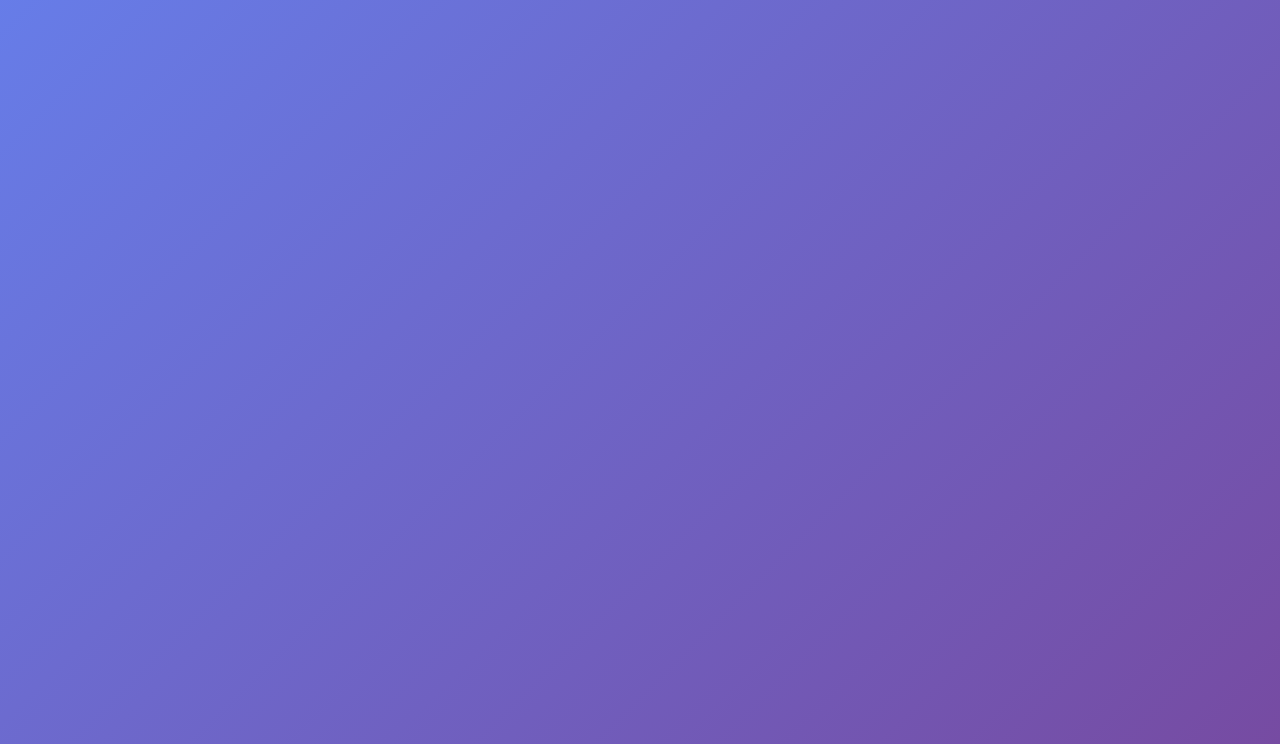
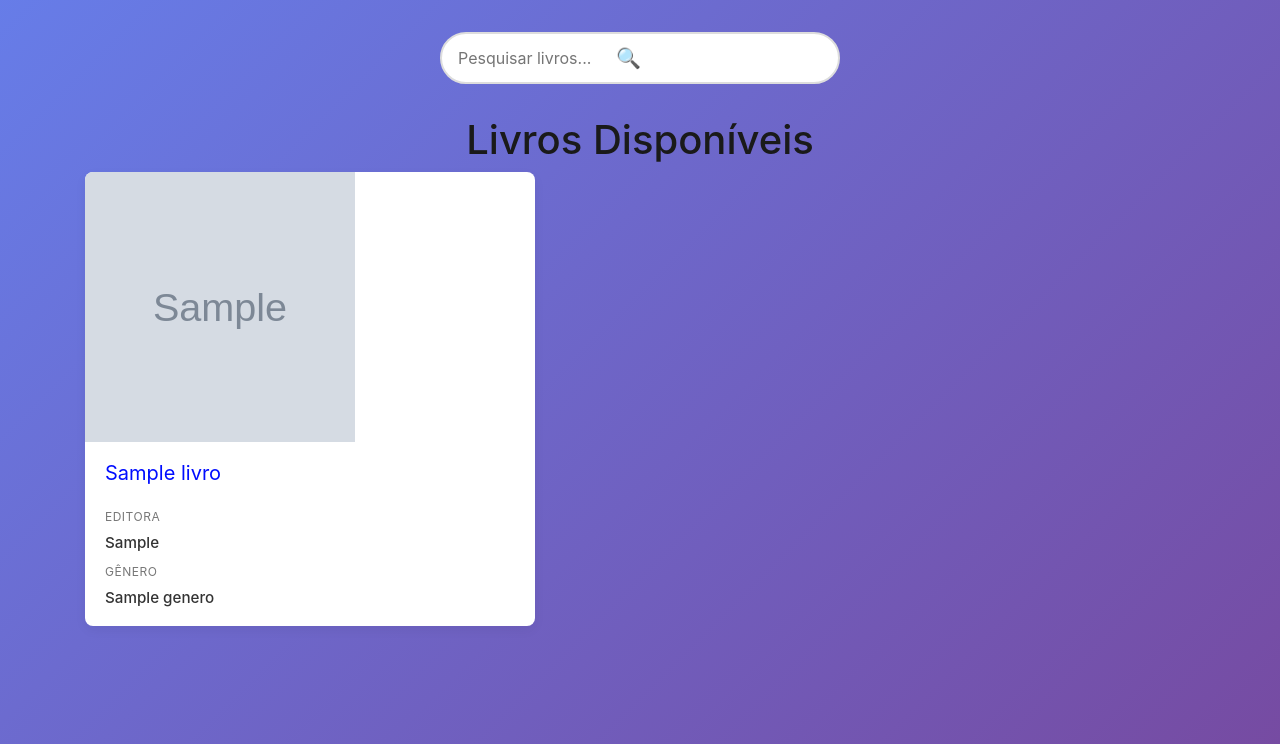
Before and after one commit to dalvan-de-santos/resumo_livros, a Django app: page / in a window 1280 px wide. Shown: the part 56-800 px from the top of the page. Run offline with Django 5.2, Linux system fonts and the light colour scheme; tables that the repository leaves empty hold one stand-in row (values such as "Sample post"); grey boxes marked "Sample" are stand-in pictures.

Commit message:
Adicionado a função de deletar editor e generos nos livros

```diff
--- a/book/forms.py
+++ b/book/forms.py
@@ -20,9 +20,11 @@ class LivrosForm(formes.ModelForm):
             'title',
             'author',
             'resumo',
+            'ano',
             'empresa_publicada',
             'picture',
             'publicado_por',
+            'genero',
         ]
         widgets = {
             'resumo': formes.Textarea(attrs={'rows': 4}),
--- a/book/models.py
+++ b/book/models.py
@@ -8,16 +8,23 @@ class Users(AbstractUser):
     cargo = models.CharField(max_length=1, choices=choice_cargo)
 
 
+class Generos(models.Model):
+    name = models.CharField(max_length=150)
+
+    def __str__(self):
+        return self.name
+
 
 class Livros(models.Model):
     title = models.CharField(max_length=150)
     author = models.CharField(max_length=150)
     resumo = models.TextField()
-    ano = models.DateField(auto_now_add=True)
+    ano = models.IntegerField()
     empresa_publicada = models.CharField(max_length=150)
     picture = models.ImageField(blank=True, upload_to='pictures/%Y/%m')
-    publicado_por = models.ForeignKey(Users, on_delete=models.CASCADE, blank=True)
+    publicado_por = models.ForeignKey(Users, on_delete=models.SET_NULL, blank=True, null=True)
     publicado_em = models.DateTimeField(auto_now_add=True)
+    genero = models.ForeignKey(Generos, on_delete=models.SET_NULL, null=True)
 
     def __str__(self):
         return self.title
--- a/book/static/css/style.css
+++ b/book/static/css/style.css
@@ -283,3 +283,143 @@ button:hover {
 }
 
 /* ---------------------------------- */
+
+ .container {
+      max-width: 1000px;
+      margin: 0 auto;
+    }
+
+    h1 {
+      text-align: center;
+      margin-bottom: 1.5rem;
+      font-size: 2rem;
+      color: #1a1a1a;
+    }
+
+    /* Grid de cards */
+    .grid {
+      display: grid;
+      grid-template-columns: repeat(auto-fit, minmax(260px, 1fr));
+      gap: 1.5rem;
+    }
+
+    .book-card {
+      width: 450px;
+      background: #fff;
+      border-radius: 8px;
+      overflow: hidden;
+      box-shadow: 0 4px 12px rgba(0,0,0,0.05);
+      transition: transform 0.2s ease, box-shadow 0.2s ease;
+      display: flex;
+      flex-direction: column;
+    }
+
+    .book-card:hover {
+      transform: translateY(-4px);
+      box-shadow: 0 8px 20px rgba(0,0,0,0.1);
+    }
+
+    .book-image-wrapper {
+      width: 60%;
+      height: 0;
+      padding-top: 60%;
+      position: relative;
+      overflow: hidden;
+    }
+
+    .book-image-wrapper img {
+      position: absolute;
+      top: 0; left: 0;
+      width: 100%;
+      height: 100%;
+      object-fit: cover;
+    }
+
+    .book-card-content {
+      padding: 1rem 1.25rem;
+      flex: 1;
+      display: flex;
+      flex-direction: column;
+    }
+
+    .book-title {
+      font-size: 1.25rem;
+      color: #000dff;
+      text-decoration: none;
+      margin-bottom: 0.75rem;
+      flex-shrink: 0;
+    }
+
+    .book-title:hover {
+      text-decoration: underline;
+    }
+
+    .field {
+      margin-top: 0.5rem;
+      flex-grow: 1;
+    }
+
+    .field-label {
+      display: block;
+      font-size: 0.75rem;
+      text-transform: uppercase;
+      color: #777;
+      margin-bottom: 0.25rem;
+      letter-spacing: 0.5px;
+    }
+
+    .field-value {
+      font-size: 0.95rem;
+      color: #333;
+      font-weight: 500;
+    }
+
+/* ------------------------------------------------ */
+
+.search {
+      max-width: 400px;
+      margin: 2rem auto;
+    }
+
+    /* Form com posição relativa para o botão interno */
+    .search form {
+      position: relative;
+    }
+
+    /* Input estilizado */
+    .search input[type="text"] {
+      width: 100%;
+      padding: 0.75rem 3rem 0.75rem 1rem;
+      font-size: 1rem;
+      border: 2px solid #ddd;
+      border-radius: 50px;
+      transition: border-color 0.2s ease, box-shadow 0.2s ease;
+    }
+
+    /* Foco no input */
+    .search input[type="text"]:focus {
+      border-color: #000dff;
+      box-shadow: 0 0 6px rgba(0, 13, 255, 0.2);
+      outline: none;
+    }
+
+    /* Botão de submit posicionado sobre o input */
+    .search button {
+      position: absolute;
+      top: 50%;
+      right: 0.75rem;
+      transform: translateY(-50%);
+      background: none;
+      border: none;
+      cursor: pointer;
+      font-size: 1.25rem;
+      color: #777;
+      padding: 0;
+      line-height: 1;
+    }
+
+    /* Efeito hover no ícone */
+    .search button:hover {
+      color: #000dff;
+    }
+  /* ---------------------------------------------- */
--- a/book/templates/base.html
+++ b/book/templates/base.html
@@ -1,4 +1,5 @@
 {% load static %}
+{% load permission_tags %}
 <!DOCTYPE html>
 <html lang="pt-br">
 <head>
@@ -12,7 +13,9 @@
     <ul class="nav-links">
             <li><a href="{% url 'homepage' %}">Home</a></li>
             <li><a href="{% url 'login' %}">Login</a></li>
-            <li><a href="{% url 'adm' %}">ADM</a></li>
+            {% if user|can:'acessar_adm' %}
+              <li><a href="{% url 'adm' %}">ADM</a></li>
+            {% endif %}
             <li><a href="#contato">Contato</a></li>
     </ul>
   <div class="menu-toggle">
--- a/book/templates/pages/adm.html
+++ b/book/templates/pages/adm.html
@@ -1,11 +1,13 @@
 {% extends "base.html" %}
-
+{% load permission_tags %}
 {% block content %}
     <header class="admin-header">
   <nav class="admin-nav">
     <a href="{% url 'logout' %}" class="nav-link">Logout</a>
     <a href="{% url 'criar_post' %}" class="nav-link">Criar Post</a>
-    <a href="{% url 'criar_editor' %}" class="nav-link">Cadastrar Editor</a>
+    {% if user|has_role:'adm' %}
+      <a href="{% url 'criar_editor' %}" class="nav-link">Cadastrar Editor</a>
+    {% endif %}
   </nav>
 </header>
 {% endblock %}
--- a/book/templates/pages/criar_editor.html
+++ b/book/templates/pages/criar_editor.html
@@ -27,7 +27,7 @@
           <input type="password" id="inputPassword4" name="senha" placeholder="••••••••" />
         </div>
       </div>
-      <button type="submit">Entrar</button>
+      <button type="submit">Cadastrar</button>
     </form>
   </div>
 
@@ -50,7 +50,7 @@
           <td>{{ editor.last_name }}</td>
           <td>{{ editor.email }}</td>
           <td>{{ editor.last_login }}</td>
-          <td><a href="#">Excluir</a></td>
+          <td><a href="{% url 'delete_editor' editor.id %}">Excluir</a></td>
         </tr>
       </tbody>
     {% endfor %}
--- /dev/null
+++ b/book/templates/pages/delete_editor.html
@@ -0,0 +1,5 @@
+{% extends "base.html" %}
+
+{% block content %}
+    <h1>Delete editor</h1>
+{% endblock content %}
--- a/book/templates/pages/index.html
+++ b/book/templates/pages/index.html
@@ -1,5 +1,44 @@
 {% extends "base.html" %}
 
 {% block content %}
-
+     <div class="search">
+    <form action="" method="get">
+      <input
+        type="text"
+        name="q"
+        placeholder="Pesquisar livros..."
+        aria-label="Pesquisar livros"
+      ></input>
+      <button type="submit" aria-label="Buscar">
+        🔍
+      </button>
+    </form>
+  </div>
+   <div class="container">
+    <h1>Livros Disponíveis</h1>
+    <div class="grid">
+      {% for livro in livros %}
+        <div class="book-card">
+          {% if livro.picture %}
+            <div class="book-image-wrapper">
+              <img src="{{ livro.picture.url }}" alt="Capa de {{ livro.title }}">
+            </div>
+          {% endif %}
+          <div class="book-card-content">
+            <a href="#" class="book-title">
+              {{ livro.title }}
+            </a>
+            <div class="field">
+              <span class="field-label">Editora</span>
+              <span class="field-value">{{ livro.empresa_publicada }}</span>
+            </div>
+            <div class="field">
+              <span class="field-label">Gênero</span>
+              <span class="field-value">{{ livro.genero.name }}</span>
+            </div>
+          </div>
+        </div>
+      {% endfor %}
+    </div>
+  </div>
 {% endblock content %}
--- a/book/urls.py
+++ b/book/urls.py
@@ -9,4 +9,5 @@ urlpatterns = [
     path('logout/', views.logoutt, name='logout'),
     path('adm/', views.adm, name='adm'),
     path('criar_post/', views.criar_post, name='criar_post'),
+    path('delete/<str:id>/', views.delete_editor, name='delete_editor'),
 ]
--- a/book/views.py
+++ b/book/views.py
@@ -1,6 +1,6 @@
-from django.shortcuts import render
+from django.shortcuts import render, get_object_or_404
 from django.http import HttpResponse
-from .models import Users
+from .models import Users, Livros
 from django.shortcuts import redirect
 from django.urls import reverse
 from django.contrib import auth
@@ -10,7 +10,8 @@ from django.contrib.auth.decorators import login_required
 from rolepermissions.decorators import has_permission_decorator
 
 def homepage(request):
-    return render(request, 'pages/index.html')
+    livros = Livros.objects.all()
+    return render(request, 'pages/index.html', {'livros': livros})
 
 @has_permission_decorator('criar_usuario')
 def criar_editor(request):
@@ -32,7 +33,7 @@ def criar_editor(request):
         user = Users.objects.create_user(username=email, email=email, first_name=first_name, last_name=last_name, password=senha, cargo="E" )
 
 
-        return HttpResponse('ok')
+        return redirect('criar_editor')
 
 
 
@@ -59,6 +60,7 @@ def logoutt(request):
 
 
 @login_required
+@has_permission_decorator('acessar_adm')
 def adm(request):
     return render(request, 'pages/adm.html')
 
@@ -78,3 +80,10 @@ def criar_post(request):
 
 
     return render(request, 'pages/criar_post.html', {'form': form})
+
+@has_permission_decorator('criar_usuario')
+def delete_editor(request, id):
+    user = get_object_or_404(Users, id=id)
+    user.delete()
+
+    return redirect('criar_editor')
--- a/project/roles.py
+++ b/project/roles.py
@@ -6,6 +6,8 @@ class Adm(AbstractUserRole):
     available_permissions = {
         'criar_usuario': True,
         'criar_post': True,
+        'acessar_adm': True,
+        'deletar_user': True,
 
     }
 
@@ -13,5 +15,6 @@ class Adm(AbstractUserRole):
 class Editor(AbstractUserRole):
     available_permissions = {
         'criar_post': True,
+        'acessar_adm': True,
 
     }
```
Also changed, not shown: book/admin.py (+6 -2 lines), book/migrations/0003_generos_alter_livros_publicado_por_livros_genero.py (added), book/migrations/0004_alter_livros_ano.py (added).
